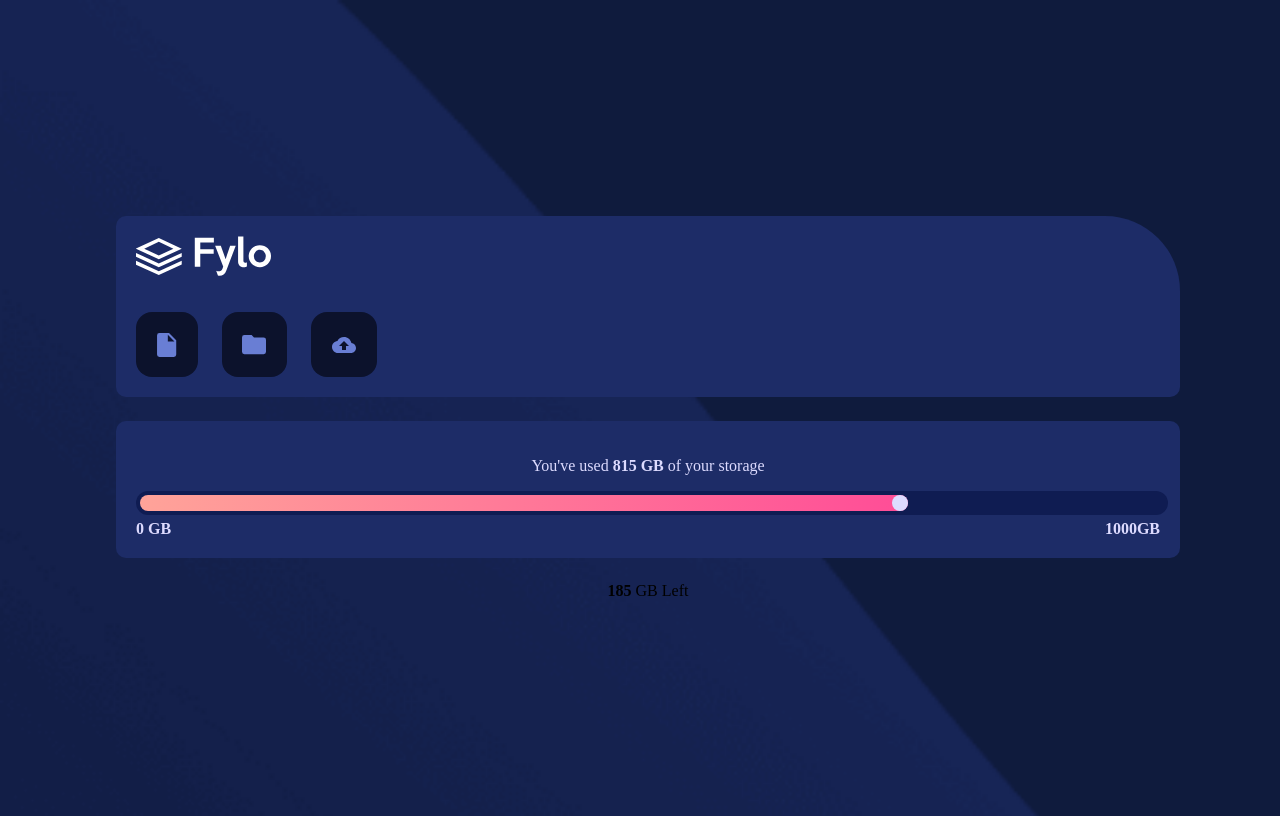
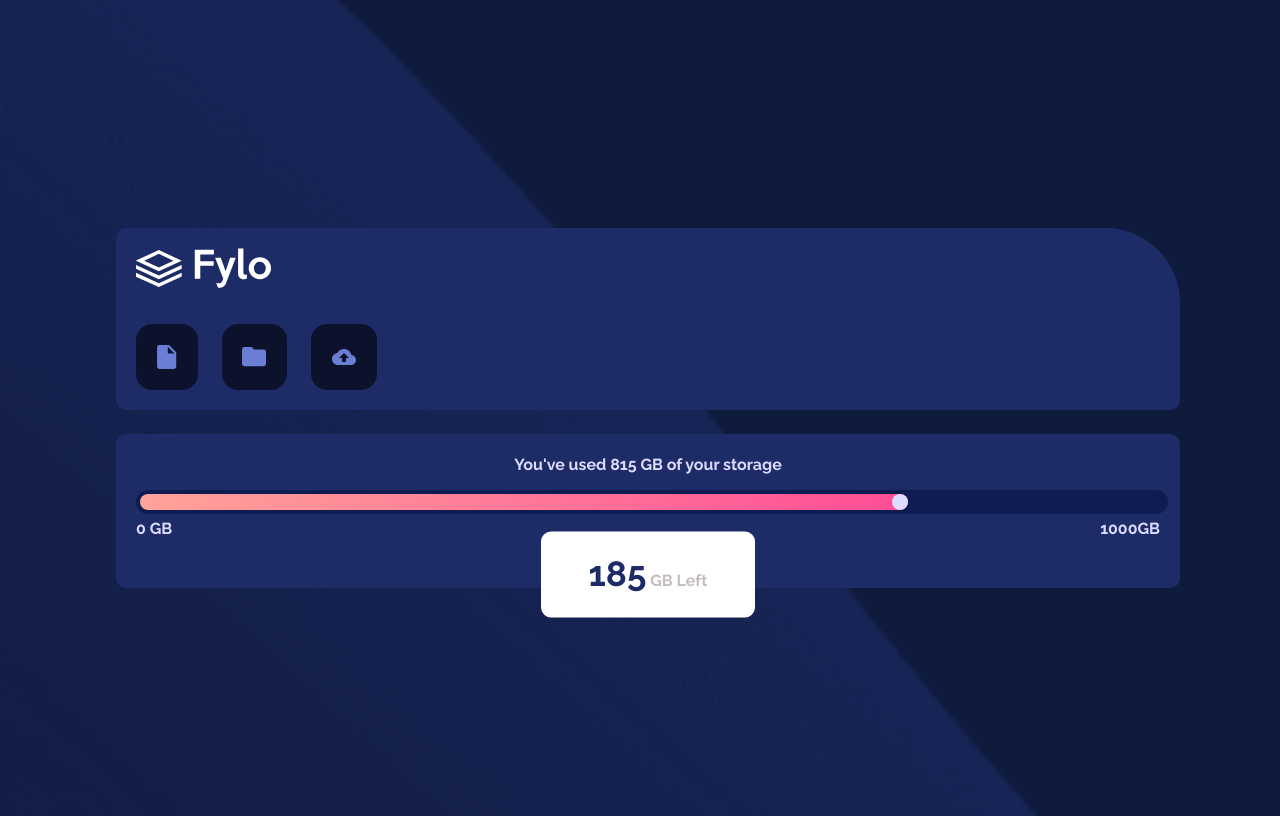
Before and after one commit to halaibrahim867/Fylo-data-storage-component, a plain HTML site: page index.html in a window 1280 px wide. Drawn offline with Linux system fonts and the light colour scheme.

Commit message:
add style of floating message

```diff
--- a/css/style.css
+++ b/css/style.css
@@ -9,6 +9,7 @@ body{
     background-size: cover;
     height: 100vh;
     width: 100vw;
+    font-family: 'Raleway', sans-serif;
 }
 
 .container{
@@ -23,13 +24,14 @@ body{
 }
 .container .card{
     width: 80%;
-    padding: 20px;
+
     background-color:var(--second-bgcolor);
     border-radius: 10px;
 
 }
 .container .card-image{
     border-top-right-radius: 75px;
+    padding: 20px;
 
 }
 .container .icons{
@@ -47,7 +49,11 @@ body{
     align-items: center;
     border-radius: 1rem;
 }
+.container .card-storage{
+    position: relative;
+    padding: 5px 20px 50px;
 
+}
 .container .card-storage .descrip{
     color: var(--main-color);
     font-size: 16px;
@@ -80,3 +86,22 @@ body{
     color: var(--main-color);
     margin-block-start: 5px;
 }
+.container .floating-msg{
+    position: absolute;
+    top: 60%;
+    transform: translateY(60%);
+    background-color: var(--main-color00000);
+}
+.container .floating-msg .msg{
+    background-color: white;
+    padding: 1.4rem 3rem;
+    border-radius: 10px;
+}
+.container .floating-msg .msg strong{
+    font-size: 35px;
+    font-weight: 700;
+    color: var(--second-bgcolor);
+}
+.container .floating-msg span{
+    color: rgb(196, 189, 189);
+}
```
